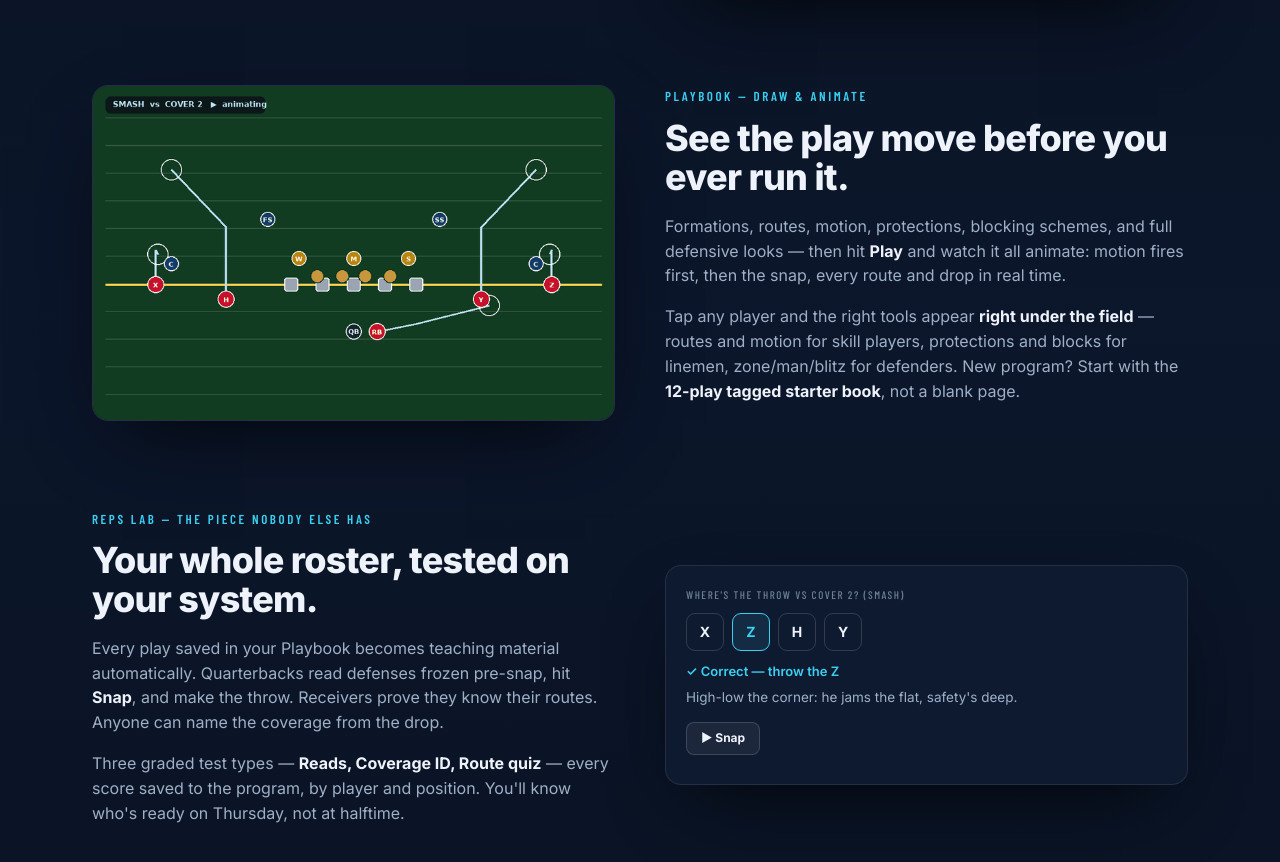
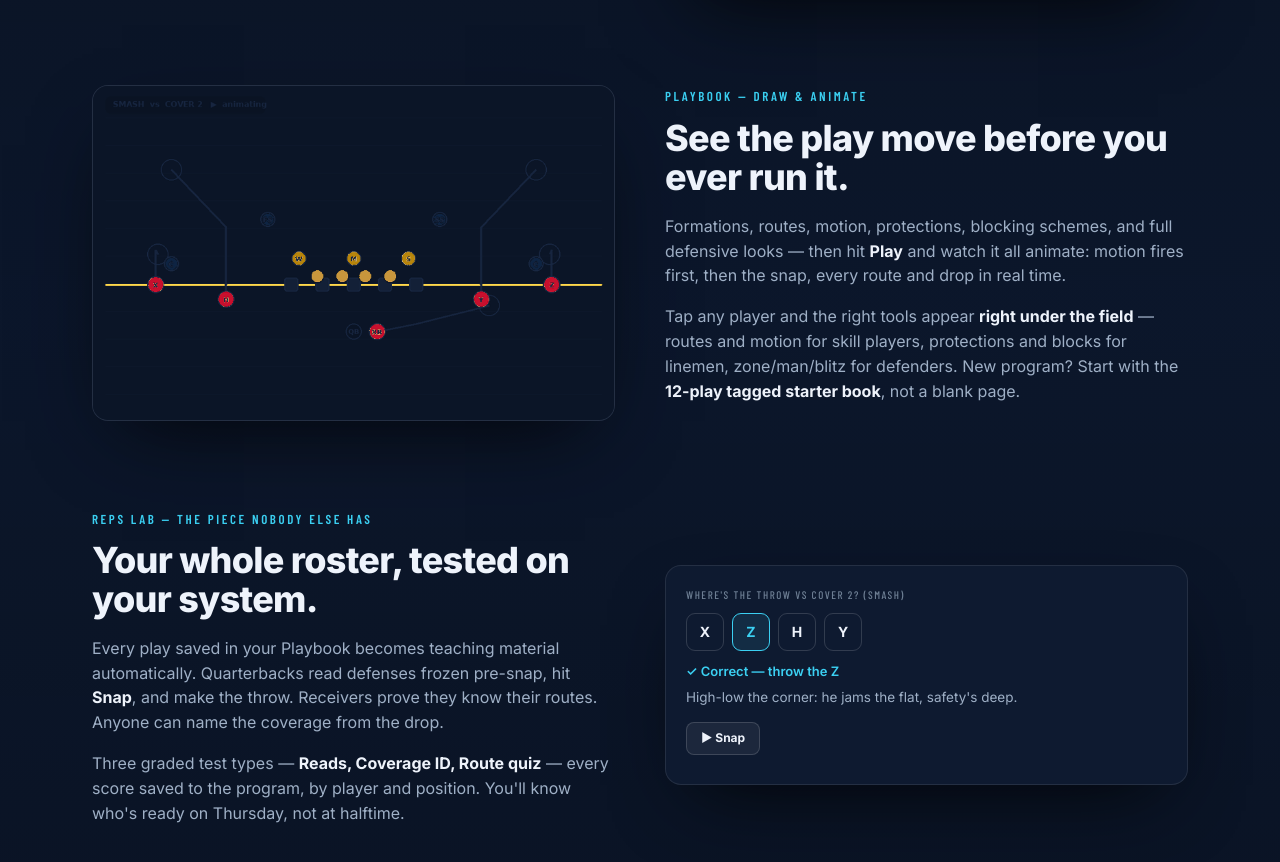
Before and after one commit to offrd-ai/offgrd, a website: page index.html in a window 1280 px wide. Shown: the part 3323-4185 px from the top of the page. Drawn offline with nearby package versions, Linux system fonts and the light colour scheme.

Commit message:
Add files via upload

```diff
--- a/index.html
+++ b/index.html
@@ -246,7 +246,7 @@ footer{border-top:1px solid var(--stroke);padding:50px 0 60px}
     </div>
     <div class="feature rev">
       <div class="fdesc reveal"><div class="kicker">Playbook — Draw &amp; Animate</div><h3>See the play move before you ever run it.</h3><p>Formations, routes, motion, protections, blocking schemes, and full defensive looks — then hit <b>Play</b> and watch it all animate: motion fires first, then the snap, every route and drop in real time.</p><p>Tap any player and the right tools appear <b>right under the field</b> — routes and motion for skill players, protections and blocks for linemen, zone/man/blitz for defenders. New program? Start with the <b>12-play tagged starter book</b>, not a blank page.</p></div>
-      <div class="fvis reveal"><img src="shot-playbook.gif" alt="OFFGRD Playbook animating Smash vs Cover 2 — routes and coverage drops moving in real time" loading="lazy" /></div>
+      <div class="fvis reveal"><img src="shot-playbook-night.gif" alt="OFFGRD Playbook animating Smash vs Cover 2 — routes and coverage drops moving in real time" loading="lazy" /></div>
     </div>
     <div class="feature">
       <div class="fdesc reveal"><div class="kicker">Reps Lab — the piece nobody else has</div><h3>Your whole roster, tested on your system.</h3><p>Every play saved in your Playbook becomes teaching material automatically. Quarterbacks read defenses frozen pre-snap, hit <b>Snap</b>, and make the throw. Receivers prove they know their routes. Anyone can name the coverage from the drop.</p><p>Three graded test types — <b>Reads, Coverage ID, Route quiz</b> — every score saved to the program, by player and position. You'll know who's ready on Thursday, not at halftime.</p></div>
```
Also changed, not shown: shot-playbook-night.gif (added).
